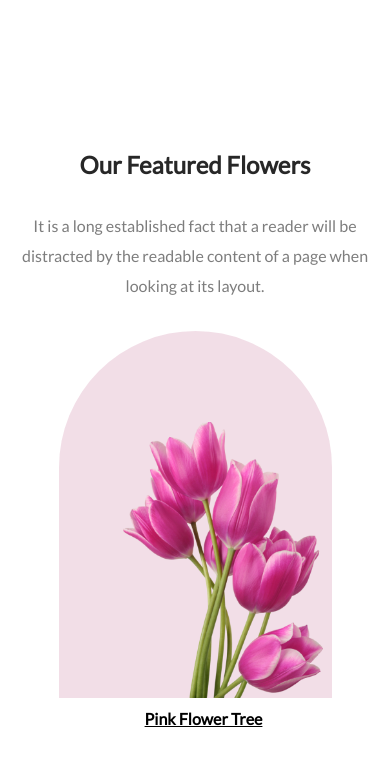
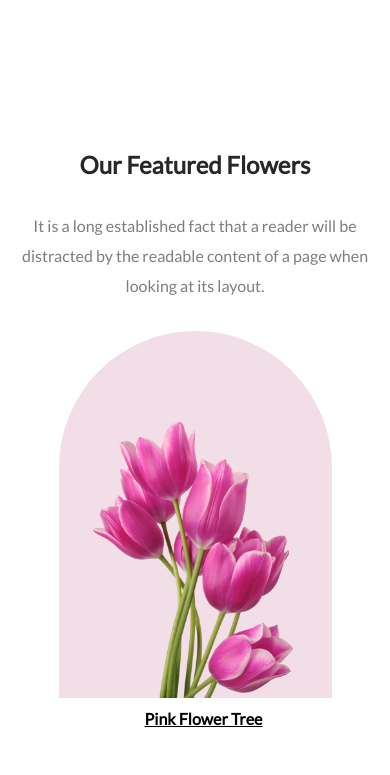
Before and after one commit to Mohammadarifcoding/1st-assignment-project, a plain HTML site: page index.html in a window 390 px wide. Shown: the top 775 px of the page. Drawn offline with Linux system fonts and the light colour scheme.

Commit message:
Some responsive is trying to solve

```diff
--- a/style.css
+++ b/style.css
@@ -435,8 +435,11 @@
   padding-top: 20px;
   padding-bottom: 20px;
   flex-direction: column;
-  gap: 30px;
   margin: 0 auto;
+
+}
+.featured-flower-container > .item{
+  margin-bottom: 60px;
 }
 .service-1{
   padding: 20px 0 20px 20px;
@@ -454,10 +457,8 @@
 .featured-flower-container{
   flex-direction: column;
 }
-.featured-flower-1,
-.featured-flower-2,
-.featured-flower-3{
-  margin-bottom: 50px;
+.image-no-1,.image-no-2,.image-no-3{
+  right: 30px;
 }
 .featured-flower-container .image-no-3 {
   position: relative;
```
